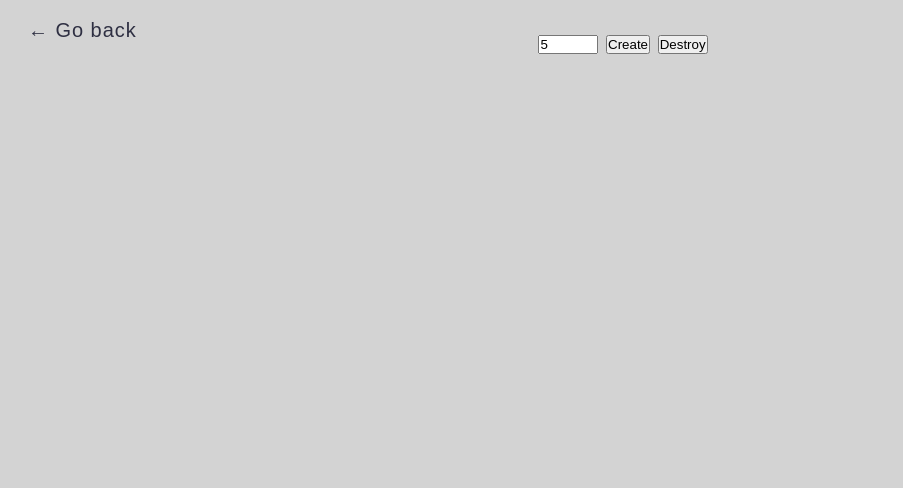
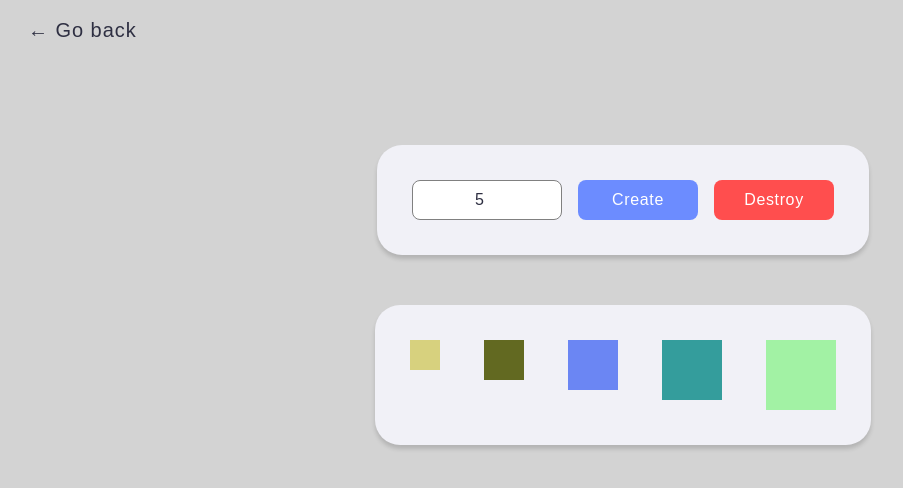
Before and after one commit to vertmaks/goit-js-hw-07, a plain HTML site: page task-6.html in a window 1280 px wide. Both pictures are taken after typing "5" into the empty fields and a click on the button "Create". Shown: the whole page, without its empty margins (17-920 px from the left). Drawn offline with Linux system fonts and the light colour scheme.

Commit message:
Add CSS and JavaScript files for tasks 3 to 6; implement form handling and dynamic box creation

```diff
--- /dev/null
+++ b/css/task-4.css
@@ -0,0 +1,62 @@
+.main {
+  display: block;
+}
+
+.login-form label {
+  display: flex;
+  flex-direction: column;
+  text-align: left;
+
+  font-weight: 400;
+  font-size: 16px;
+  line-height: 150%;
+}
+
+.login-form label:first-child {
+  margin-bottom: 8px;
+}
+
+.login-form input {
+  margin-top: 8px;
+  outline: none;
+  border: 1px solid #808080;
+  border-radius: 4px;
+  width: 360px;
+  height: 40px;
+  padding: 8px 16px;
+
+  font-family: 'Montserrat', sans-serif;
+  font-size: 16px;
+  color: #2e2f42;
+
+  transition: border-color 0.35s ease-out;
+}
+
+.login-form input:focus {
+  border-color: #000;
+}
+
+.login-form button {
+  display: block;
+  margin-top: 16px;
+  border: none;
+  border-radius: 8px;
+  padding: 8px 16px;
+  width: 86px;
+  height: 40px;
+  background-color: #4e75ff;
+
+  font-family: inherit;
+  font-weight: 500;
+  font-size: 16px;
+  line-height: 150%;
+  color: #fff;
+
+  cursor: pointer;
+  transition: background-color 0.35s ease-out;
+}
+
+.login-form button:hover,
+.login-form button:focus {
+  background-color: #6c8cff;
+}
--- /dev/null
+++ b/css/task-6.css
@@ -0,0 +1,87 @@
+li {
+  margin: 0;
+  padding: 0;
+}
+
+#controls {
+  display: flex;
+  gap: 16px;
+}
+
+#controls input {
+  text-align: center;
+  outline: none;
+  border: 1px solid #808080;
+  border-radius: 8px;
+  padding: 8px 0;
+  width: 150px;
+  height: 40px;
+
+  font-family: inherit;
+  font-size: 16px;
+  color: #2e2f42;
+
+  transition: border-color 0.35s ease-out;
+}
+
+#controls input:focus {
+  border-color: #000;
+}
+
+#controls button {
+  cursor: pointer;
+  border: none;
+  border-radius: 8px;
+  padding: 8px 16px;
+  width: 120px;
+  height: 40px;
+  background-color: #4e75ff;
+
+  font-family: inherit;
+  font-weight: 500;
+  font-size: 16px;
+  letter-spacing: 0.04em;
+  color: #fff;
+
+  transition: background-color 0.35s ease-out;
+}
+
+#controls button:last-child {
+  background-color: #ff4e4e;
+
+  transition: background-color 0.35s ease-out;
+}
+
+#controls button:hover,
+#controls button:focus {
+  background-color: #6c8cff;
+}
+
+#controls button:last-child:hover,
+#controls button:last-child:focus {
+  background-color: #ff7070;
+}
+
+#boxes {
+  position: relative;
+
+  max-width: 1096px;
+  width: fit-content;
+  margin: 0 auto;
+  margin-top: 50px;
+  background-color: #f1f1f7;
+  border-radius: 25px;
+  padding: 35px;
+  box-shadow: 0 4px 4px 0 rgba(0, 0, 0, 0.15);
+  display: none;
+}
+
+#boxes ul {
+  display: flex;
+  flex-direction: row;
+  flex-wrap: wrap;
+  justify-content: flex-start;
+  align-items: flex-start;
+  column-gap: 44px;
+  row-gap: 32px;
+}
--- a/js/task-2.js
+++ b/js/task-2.js
@@ -42,6 +42,6 @@ const mainWrapper = document.createElement('main');
 mainWrapper.classList.add('main');
 
 gallery.parentNode.insertBefore(mainWrapper, gallery);
-mainWrapper.appendChild(gallery);
+mainWrapper.append(gallery);
 
 //#endregion
--- a/js/task-6.js
+++ b/js/task-6.js
@@ -3,3 +3,61 @@ function getRandomHexColor() {
     .toString(16)
     .padStart(6, 0)}`;
 }
+
+const input = document.querySelector('#controls input');
+const createBtn = document.querySelector('#controls button[data-create]');
+const destroyBtn = document.querySelector('#controls button[data-destroy]');
+const boxes = document.querySelector('#boxes');
+const box = document.querySelector('.box');
+
+const boxesList = document.createElement('ul');
+boxes.append(boxesList);
+
+function createEvent() {
+  if (boxesList.querySelector('.box')) {
+    boxesList.innerHTML = '';
+  }
+  if (input.value >= 1 && input.value <= 100) {
+    boxes.style.display = 'block';
+    let width = 30;
+    let height = 30;
+    for (let i = 0; i < input.value; i++) {
+      const boxItem = document.createElement('li');
+
+      boxItem.classList.add('box');
+      boxItem.style.width = `${width}px`;
+      boxItem.style.height = `${height}px`;
+      boxItem.style.backgroundColor = getRandomHexColor();
+      boxesList.append(boxItem);
+      width += 10;
+      height += 10;
+    }
+  } else {
+    alert('Minimal amout is 1, maximal — 100 boxes!');
+  }
+}
+
+function destroyEvent() {
+  boxes.style.display = '';
+  boxesList.innerHTML = '';
+}
+
+createBtn.addEventListener('click', createEvent);
+destroyBtn.addEventListener('click', destroyEvent);
+
+//#region Deco
+const widget = document.querySelector('#controls');
+
+const mainWrapper = document.createElement('main');
+mainWrapper.classList.add('main');
+
+widget.parentNode.insertBefore(mainWrapper, widget);
+mainWrapper.append(widget);
+
+// const boxesWrapper = document.createElement('section');
+// boxesWrapper.classList.add('boxes-wrapper');
+
+// boxes.parentNode.insertBefore(boxesWrapper, boxes);
+// boxesWrapper.append(boxes);
+
+//#endregion
--- a/task-6.html
+++ b/task-6.html
@@ -7,6 +7,7 @@
     <title>Task 6</title>
     <link rel="stylesheet" href="./css/common.css" />
     <link rel="stylesheet" href="./css/main.css" />
+    <link rel="stylesheet" href="./css/task-6.css" />
   </head>
   <body>
     <p class="nav"><a href="./index.html">← Go back</a></p>
```
Also changed, not shown: css/task-3.css (added, +29 -0 lines), css/task-5.css (added, +52 -0 lines), js/task-3.js (+12 -0 lines), js/task-4.js (+33 -0 lines), js/task-5.js (+24 -0 lines), task-3.html (+1 -0 lines), task-4.html (+1 -0 lines), task-5.html (+1 -0 lines).
